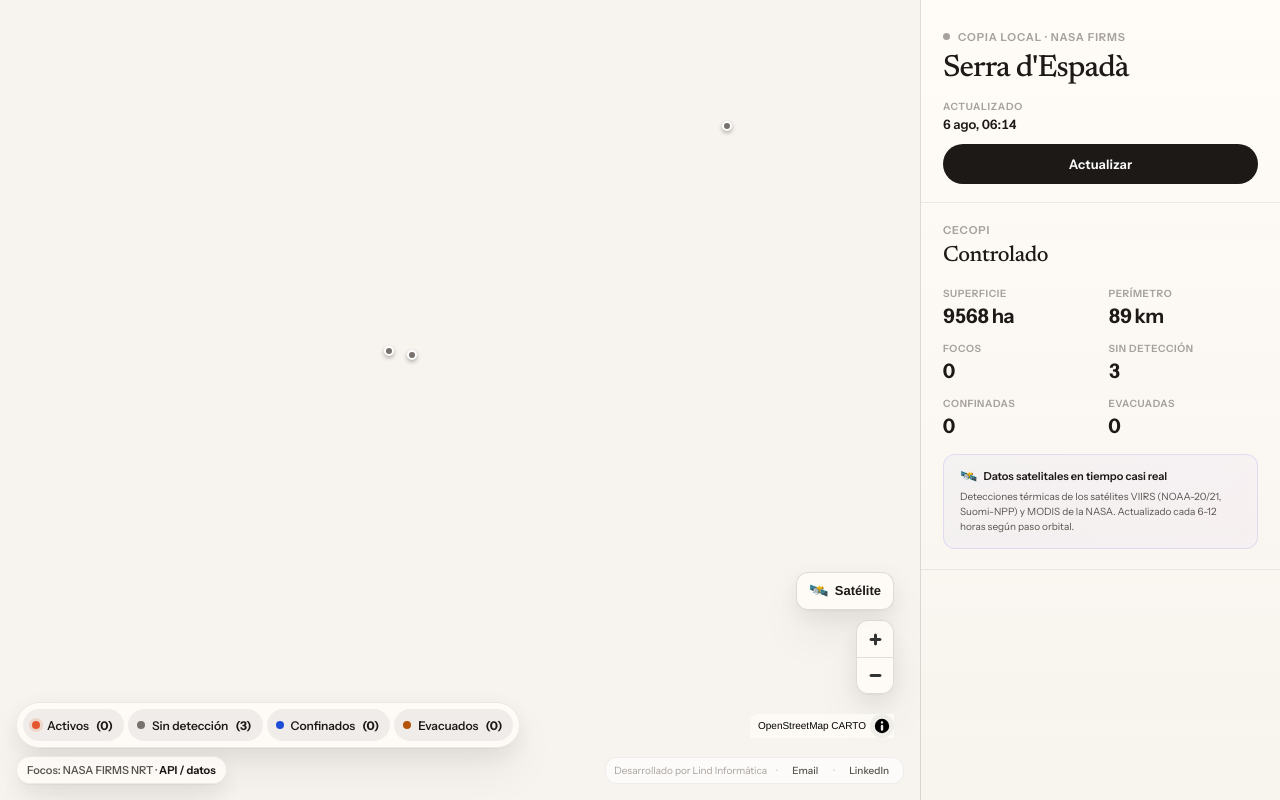
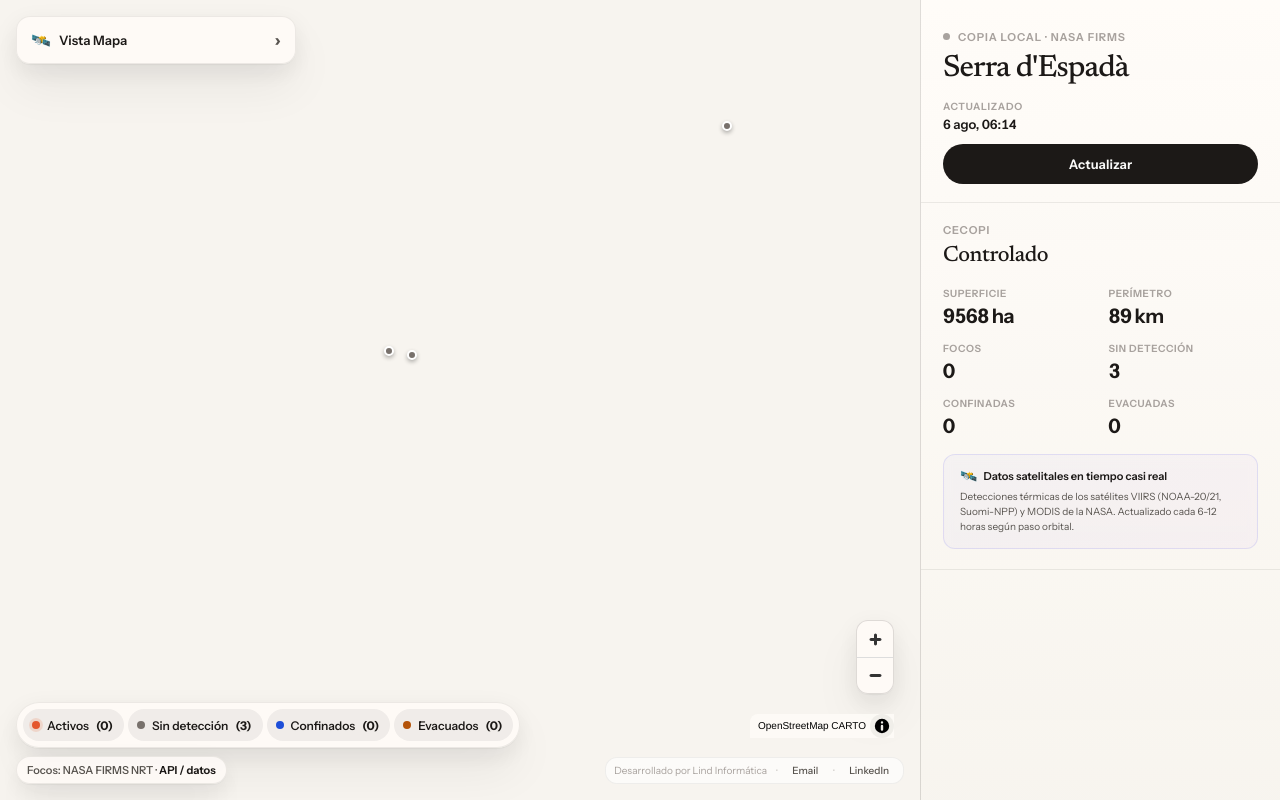
Before and after one commit to lukyskywalkercs/ifespada, a React (Vite) app: page / in a window 1280 px wide. Built offline with nearby package versions, Linux system fonts and the light colour scheme; no server answers.

Commit message:
Feat: afegir SatellitePanel com a panell plegable alineat amb AirQualityPanel

```diff
--- a/src/App.tsx
+++ b/src/App.tsx
@@ -1,6 +1,7 @@
-import { useCallback, useEffect, useState } from 'react'
+import { useCallback, useEffect, useRef, useState } from 'react'
 import { FireMap } from './components/FireMap'
 import { AirQualityPanel } from './components/AirQualityPanel'
+import { SatellitePanel } from './components/SatellitePanel'
 import {
   fetchLiveSnapshot,
   formatNumber,
@@ -63,6 +64,8 @@ export default function App() {
     confined: true,
     evacuated: true,
   })
+  const [isSatellite, setIsSatellite] = useState(false)
+  const toggleSatelliteRef = useRef<() => void>(() => {})
 
   const applyLive = useCallback(async (base: FirePayload) => {
     console.log('[App.tsx] applyLive - Iniciando carga de datos FIRMS en vivo')
@@ -180,6 +183,14 @@ export default function App() {
               municipalities={data.municipalities}
               layers={layers}
               onReady={() => setMapReady(true)}
+              onToggleSatellite={() => setIsSatellite(prev => !prev)}
+              isSatellite={isSatellite}
+              registerToggle={(toggleFn) => { toggleSatelliteRef.current = toggleFn }}
+            />
+
+            <SatellitePanel
+              isSatellite={isSatellite}
+              onToggle={() => toggleSatelliteRef.current()}
             />
 
             <AirQualityPanel />
--- a/src/components/AirQualityPanel.css
+++ b/src/components/AirQualityPanel.css
@@ -1,6 +1,6 @@
 .air-quality-panel {
   position: absolute;
-  top: 16px;
+  top: 70px;
   left: 16px;
   z-index: 3;
   min-width: 280px;
--- a/src/components/FireMap.tsx
+++ b/src/components/FireMap.tsx
@@ -17,6 +17,9 @@ interface FireMapProps {
   municipalities: Municipality[]
   layers: Record<LayerKey, boolean>
   onReady: () => void
+  onToggleSatellite?: () => void
+  isSatellite?: boolean
+  registerToggle?: (toggleFn: () => void) => void
 }
 
 function createFireMarkerElement(kind: 'active' | 'cooled', frp?: number) {
@@ -42,7 +45,7 @@ function makeTownEl(town: Municipality) {
   return el
 }
 
-export function FireMap({ active, cooled, municipalities, layers, onReady }: FireMapProps) {
+export function FireMap({ active, cooled, municipalities, layers, onReady, onToggleSatellite, isSatellite, registerToggle }: FireMapProps) {
   const containerRef = useRef<HTMLDivElement>(null)
   const mapRef = useRef<MapInstance | null>(null)
   const popupRef = useRef<Popup | null>(null)
@@ -52,8 +55,14 @@ export function FireMap({ active, cooled, municipalities, layers, onReady }: Fir
   const isSatelliteRef = useRef(false)
 
   const toggleBaseLayer = () => {
+    // Registrar la funció de toggle perquè pugui ser cridada des de SatellitePanel
+    if (registerToggle) {
+      registerToggle(toggleBaseLayer)
+    }
+
     if (!mapRef.current) return
     isSatelliteRef.current = !isSatelliteRef.current
+    onToggleSatellite?.()
     const map = mapRef.current
 
     if (isSatelliteRef.current) {
@@ -128,14 +137,6 @@ export function FireMap({ active, cooled, municipalities, layers, onReady }: Fir
       attributionControl: { compact: true },
     })
     map.addControl(new NavigationControl({ showCompass: false }), 'bottom-right')
-
-    // Add custom toggle button
-    const toggleBtn = document.createElement('button')
-    toggleBtn.className = 'maplibregl-ctrl maplibregl-ctrl-group satellite-toggle-btn'
-    toggleBtn.innerHTML = '<span class="satellite-toggle__icon">🛰️</span><span class="satellite-toggle__text">Satélite</span>'
-    toggleBtn.title = 'Cambiar entre vista de mapa y vista satelital (falso color infrarrojo)'
-    toggleBtn.onclick = toggleBaseLayer
-    map.addControl({ onAdd: () => toggleBtn, onRemove: () => {} }, 'bottom-right')
 
     popupRef.current = new MapLibrePopup({ closeButton: false, closeOnClick: true, offset: 18, maxWidth: '280px' })
     const ro = new ResizeObserver(() => map.resize())
--- /dev/null
+++ b/src/components/SatellitePanel.css
@@ -0,0 +1,92 @@
+.satellite-panel {
+  position: absolute;
+  top: 16px;
+  left: 16px;
+  z-index: 3;
+  min-width: 280px;
+  max-width: 320px;
+  border-radius: 14px;
+  background: var(--paper-elevated);
+  border: 1px solid var(--stroke);
+  backdrop-filter: blur(20px) saturate(1.2);
+  box-shadow: var(--shadow-float);
+  overflow: hidden;
+  transition: all 0.3s var(--ease-out);
+}
+
+.satellite-panel--expanded {
+  max-width: 340px;
+}
+
+.satellite-panel__header {
+  display: flex;
+  align-items: center;
+  justify-content: space-between;
+  width: 100%;
+  padding: 12px 14px;
+  background: transparent;
+  border: none;
+  cursor: pointer;
+  transition: background 0.2s var(--ease-out);
+}
+
+.satellite-panel__header:hover {
+  background: rgba(28, 25, 23, 0.04);
+}
+
+.satellite-panel__title {
+  display: flex;
+  align-items: center;
+  gap: 8px;
+  font-size: 13px;
+  font-weight: 600;
+  color: var(--ink);
+}
+
+.satellite-panel__icon {
+  font-size: 16px;
+}
+
+.satellite-panel__chevron {
+  font-size: 18px;
+  font-weight: 700;
+  color: var(--ink-soft);
+  transition: transform 0.3s var(--ease-out);
+}
+
+.satellite-panel__content {
+  padding: 0 14px 14px;
+}
+
+.satellite-panel__desc {
+  font-size: 12px;
+  line-height: 1.5;
+  color: var(--ink-soft);
+  margin: 0 0 12px;
+}
+
+.satellite-panel__info {
+  display: grid;
+  grid-template-columns: 1fr 1fr;
+  gap: 8px;
+}
+
+.satellite-panel__metric {
+  display: flex;
+  flex-direction: column;
+  gap: 3px;
+}
+
+.satellite-panel__metric-label {
+  font-size: 9px;
+  font-weight: 600;
+  letter-spacing: 0.05em;
+  text-transform: uppercase;
+  color: var(--ink-faint);
+}
+
+.satellite-panel__metric-value {
+  font-size: 12px;
+  font-weight: 600;
+  color: var(--ink);
+}
--- /dev/null
+++ b/src/components/SatellitePanel.tsx
@@ -0,0 +1,60 @@
+import { useState } from 'react'
+import './SatellitePanel.css'
+
+interface SatellitePanelProps {
+  isSatellite: boolean
+  onToggle: () => void
+}
+
+export function SatellitePanel({ isSatellite, onToggle }: SatellitePanelProps) {
+  const [expanded, setExpanded] = useState(false)
+
+  const handleClick = () => {
+    onToggle()
+    setExpanded(!expanded)
+  }
+
+  return (
+    <div className={`satellite-panel ${expanded ? 'satellite-panel--expanded' : ''}`}>
+      <button
+        type="button"
+        className="satellite-panel__header"
+        onClick={handleClick}
+        aria-expanded={expanded}
+        aria-label={expanded ? 'Contraer información satelital' : 'Expandir información satelital'}
+      >
+        <div className="satellite-panel__title">
+          <span className="satellite-panel__icon">🛰️</span>
+          <span>{isSatellite ? 'Vista Satelital' : 'Vista Mapa'}</span>
+        </div>
+        <span className="satellite-panel__chevron">
+          {expanded ? '‹' : '›'}
+        </span>
+      </button>
+
+      {expanded && (
+        <div className="satellite-panel__content">
+          <p className="satellite-panel__desc">
+            {isSatellite
+              ? 'Imatge satel·lital de la NASA (MODIS True Color). Actualitzada diàriament.'
+              : 'Mapa base CartoDB Voyager. Fes clic per veure la vista satel·lital.'}
+          </p>
+          <div className="satellite-panel__info">
+            <div className="satellite-panel__metric">
+              <span className="satellite-panel__metric-label">Satèl·lit</span>
+              <span className="satellite-panel__metric-value">NASA Terra/Aqua</span>
+            </div>
+            <div className="satellite-panel__metric">
+              <span className="satellite-panel__metric-label">Resolució</span>
+              <span className="satellite-panel__metric-value">250m/píxel</span>
+            </div>
+            <div className="satellite-panel__metric">
+              <span className="satellite-panel__metric-label">Actualització</span>
+              <span className="satellite-panel__metric-value">1-2 vegades/dia</span>
+            </div>
+          </div>
+        </div>
+      )}
+    </div>
+  )
+}
```
